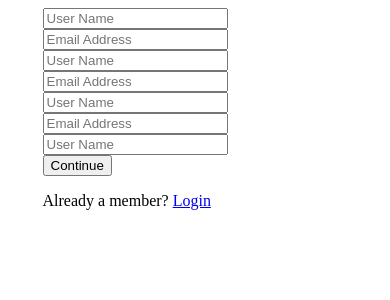
After one commit to alexsimpson440dev/Under-Ground, a Python web app: template templates/continuesignup.html in a window 390 px wide. The commit adds this page. Shown: the top 300 px of the page. Run offline with Jinja, Linux system fonts and the light colour scheme; the template is opened without the code that fills it, so the values that code supplies are empty.

Commit message:
Added more validation for signup, made new html page for continuing user signup. This will allow the user to add their name, address, and phone number.

```diff
--- a/src/server.py
+++ b/src/server.py
@@ -45,6 +45,8 @@ def sign_up():
         print(error)
         return redirect(url_for('sign_up'))
 
+def
+
 
 if __name__ == '__main__':
     app.run(debug=True)
--- /dev/null
+++ b/templates/continuesignup.html
@@ -0,0 +1,25 @@
+<!DOCTYPE html>
+<html lang="en">
+<head>
+    <meta charset="UTF-8">
+    <title>Sign Up</title>
+</head>
+<body>
+    <div style="width: 305px; margin: auto">
+        <form action="/signup" method="post">
+            <input type="text" name="user_name" placeholder="User Name"><br />
+            <input type="text" name="email_address" placeholder="Email Address"><br />
+            <input type="text" name="user_name" placeholder="User Name"><br />
+            <input type="text" name="email_address" placeholder="Email Address"><br />
+            <input type="text" name="user_name" placeholder="User Name"><br />
+            <input type="text" name="email_address" placeholder="Email Address"><br />
+            <input type="tel" name="phone_number" placeholder="User Name"><br />
+
+
+            <button type="submit">Continue</button>
+
+            <p>Already a member? <a href="signin.html">Login</a></p>
+        </form>
+    </div>
+</body>
+</html>
--- a/templates/signup.html
+++ b/templates/signup.html
@@ -8,7 +8,7 @@
     <div style="width: 305px; margin: auto">
         <form action="/signup" method="post">
             <input type="text" name="user_name" placeholder="User Name"><br />
-            <input type="text" name="email_address" placeholder="Email Address"><br />
+            <input type="email" name="email_address" placeholder="Email Address"><br />
             <input type="password" name="password1" placeholder="Password"><br />
             <input type="password" name="password2" placeholder="Re-type Password"><br />
 
```
Also changed, not shown: src/new_data_validator.py (+12 -9 lines).
